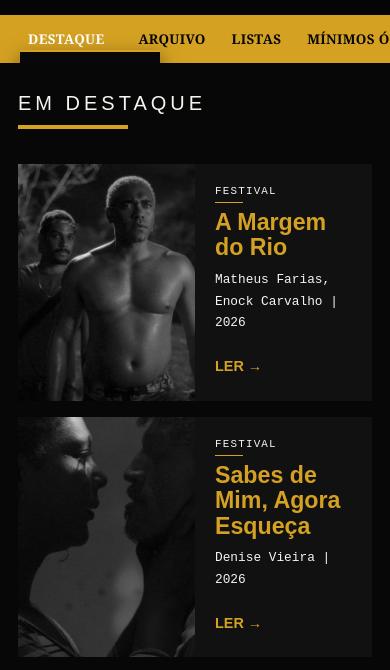
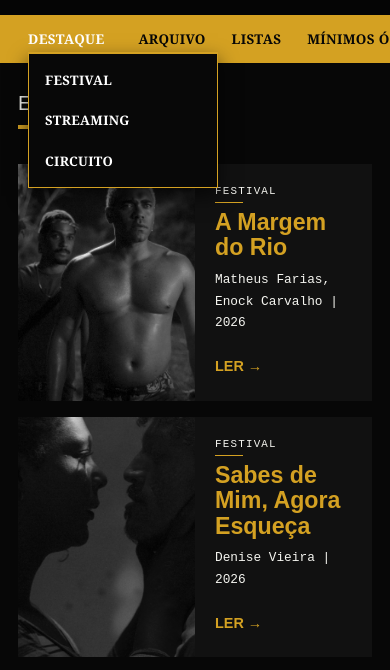
Before and after one commit to lapastaju/naoescrevobem, a plain HTML site: page index.html in a window 390 px wide. Both pictures are taken after a click on the link "DESTAQUE". Shown: the part 158-828 px from the top of the page. Drawn offline with nearby package versions, Linux system fonts and the light colour scheme.

Commit message:
Add files via upload

```diff
--- a/index.html
+++ b/index.html
@@ -35,7 +35,7 @@ nav a:hover,nav a.ativo{color:var(--yellow)}
 .menu-principal .menu-destaque{position:relative;border-left:0;padding:0 17px}
 .menu-principal .menu-destaque>a{display:block;border-left:0;padding:0}
 .submenu-origens{display:none;position:absolute;top:100%;left:0;min-width:155px;padding:9px 0;background:#080808;border-top:2px solid var(--yellow);z-index:50;box-shadow:0 8px 18px rgba(0,0,0,.55)}
-.menu-destaque:hover .submenu-origens,.menu-destaque:focus-within .submenu-origens{display:block}
+.menu-destaque:hover .submenu-origens,.menu-destaque:focus-within .submenu-origens,.menu-destaque.aberto .submenu-origens{display:block}
 .menu-principal .submenu-origens a{display:block;border:0;padding:9px 15px;color:var(--white);font-size:.76rem;letter-spacing:.5px}
 .menu-principal .submenu-origens a:hover,.menu-principal .submenu-origens a:focus{color:var(--yellow)}
 
@@ -330,6 +330,67 @@ a:focus-visible{
   opacity:1 !important;
 }
 
+
+/* Submenu DESTAQUE: contraste e toque em telas pequenas */
+nav .menu-principal .menu-destaque .submenu-origens{
+  background:#080808 !important;
+  border-top:2px solid var(--yellow) !important;
+  z-index:9999 !important;
+}
+nav .menu-principal .menu-destaque .submenu-origens a,
+nav .menu-principal .menu-destaque .submenu-origens a:visited,
+nav .menu-principal .menu-destaque .submenu-origens a:active{
+  color:#ffffff !important;
+  opacity:1 !important;
+  visibility:visible !important;
+  display:block !important;
+  background:transparent !important;
+  font-size:.76rem !important;
+  line-height:1.3 !important;
+  padding:10px 15px !important;
+}
+nav .menu-principal .menu-destaque .submenu-origens a:hover,
+nav .menu-principal .menu-destaque .submenu-origens a:focus{
+  color:var(--yellow) !important;
+}
+@media(max-width:800px){
+  nav .menu-principal .menu-destaque{position:relative}
+  nav .menu-principal .menu-destaque.aberto .submenu-origens{display:block !important}
+}
+
+
+/* Correção definitiva do submenu em celulares: fora da área de rolagem */
+@media(max-width:800px){
+  .menu-faixa{overflow-x:auto;overflow-y:visible}
+  .menu-faixa .menu-principal .menu-destaque.aberto .submenu-origens{
+    display:block !important;
+    position:fixed !important;
+    background:#080808 !important;
+    border:1px solid var(--yellow) !important;
+    border-top:2px solid var(--yellow) !important;
+    box-shadow:0 8px 18px rgba(0,0,0,.65) !important;
+    padding:6px 0 !important;
+    z-index:10000 !important;
+  }
+  .menu-faixa .menu-principal .menu-destaque .submenu-origens a,
+  .menu-faixa .menu-principal .menu-destaque .submenu-origens a:visited,
+  .menu-faixa .menu-principal .menu-destaque .submenu-origens a:active{
+    display:block !important;
+    color:#fff !important;
+    background:#080808 !important;
+    opacity:1 !important;
+    visibility:visible !important;
+    padding:12px 16px !important;
+    font-size:.82rem !important;
+    line-height:1.25 !important;
+  }
+  .menu-faixa .menu-principal .menu-destaque .submenu-origens a:hover,
+  .menu-faixa .menu-principal .menu-destaque .submenu-origens a:focus,
+  .menu-faixa .menu-principal .menu-destaque .submenu-origens a:focus-visible{
+    color:var(--yellow) !important;
+  }
+}
+
 </style>
   <meta name="disfora-site-verification" content="bfd05613769b1341d60fe7afbf3e0fde">
   <script src="https://disfora.com/public/disfora.js" async></script>
@@ -395,7 +456,7 @@ a:focus-visible{
     <nav>
       <div class="menu-principal">
         <div class="menu-destaque">
-          <a href="#inicio" onclick="mostrarPagina('inicio'); return false;" id="menu-inicio" aria-haspopup="true" aria-expanded="false">DESTAQUE</a>
+          <a href="#inicio" onclick="return acionarDestaque(event);" id="menu-inicio" aria-haspopup="true" aria-expanded="false">DESTAQUE</a>
           <div class="submenu-origens">
             <a href="#categoria-festival" onclick="mostrarCategoria('FESTIVAL'); return false;">FESTIVAL</a>
             <a href="#categoria-streaming" onclick="mostrarCategoria('STREAMING'); return false;">STREAMING</a>
@@ -1041,7 +1102,50 @@ function montarInicio(){
     filmes.slice(0, 10).map(cardFilme).join("");
 }
 
+function acionarDestaque(event){
+  const menu = document.querySelector(".menu-destaque");
+  const submenu = menu ? menu.querySelector(".submenu-origens") : null;
+  const link = document.getElementById("menu-inicio");
+  if (!menu || !submenu || !link) return false;
+
+  if (window.matchMedia("(max-width: 800px)").matches) {
+    event.preventDefault();
+    mostrarPagina("inicio");
+    const aberto = !menu.classList.contains("aberto");
+
+    if (aberto) {
+      const rect = link.getBoundingClientRect();
+      submenu.style.position = "fixed";
+      submenu.style.top = Math.round(rect.bottom + 2) + "px";
+      submenu.style.left = Math.max(8, Math.round(rect.left)) + "px";
+      submenu.style.right = "auto";
+      submenu.style.width = "min(190px, calc(100vw - 16px))";
+      submenu.style.maxHeight = "none";
+      submenu.style.overflow = "visible";
+      submenu.style.zIndex = "10000";
+      menu.classList.add("aberto");
+      link.setAttribute("aria-expanded", "true");
+    } else {
+      menu.classList.remove("aberto");
+      link.setAttribute("aria-expanded", "false");
+      submenu.removeAttribute("style");
+    }
+    return false;
+  }
+
+  mostrarPagina("inicio");
+  return false;
+}
+
 function mostrarCategoria(origem){
+  const menu = document.querySelector(".menu-destaque");
+  if (menu) {
+    menu.classList.remove("aberto");
+    const submenu = menu.querySelector(".submenu-origens");
+    if (submenu) submenu.removeAttribute("style");
+  }
+  const destaqueLink = document.getElementById("menu-inicio");
+  if (destaqueLink) destaqueLink.setAttribute("aria-expanded", "false");
   const resultados = filmes.filter(filme => filme.origem === origem);
   document.getElementById("titulo-categoria-origem").textContent = origem;
   document.getElementById("categoria-grid").innerHTML = resultados.length
```
